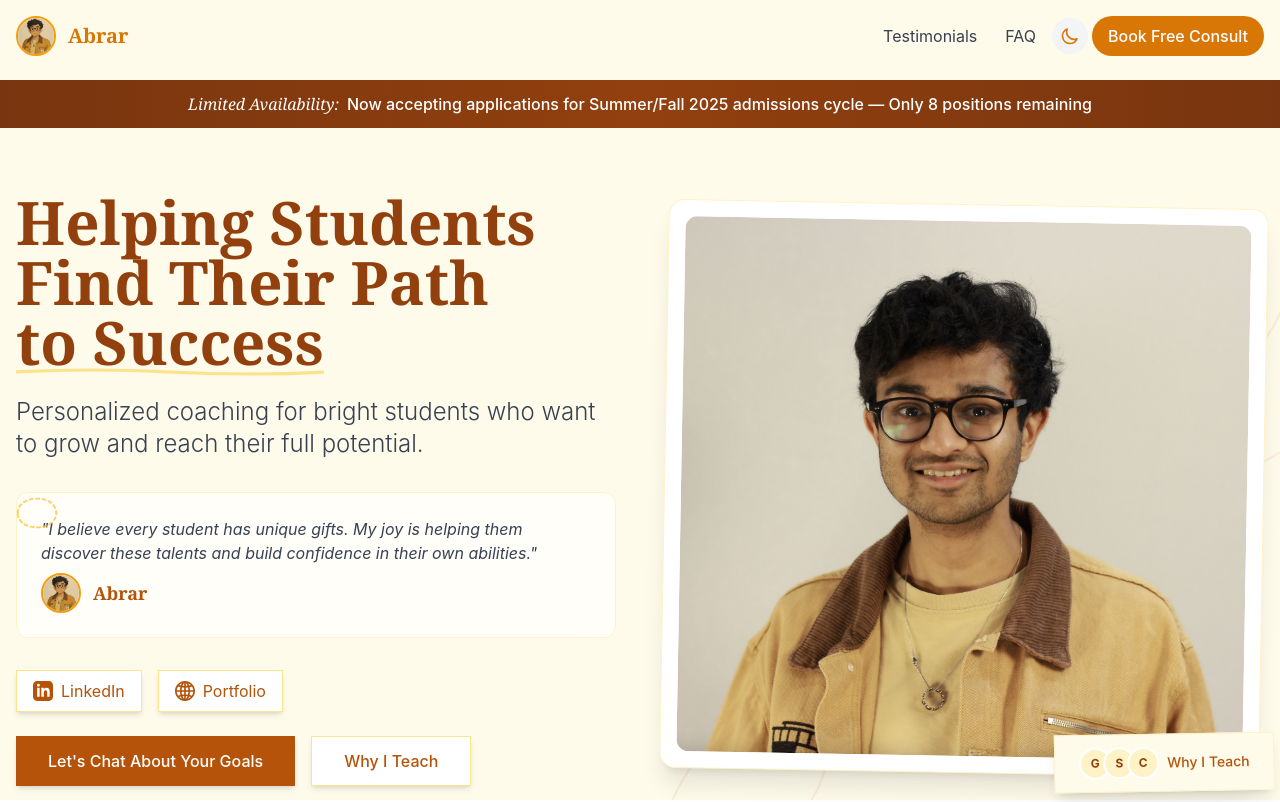
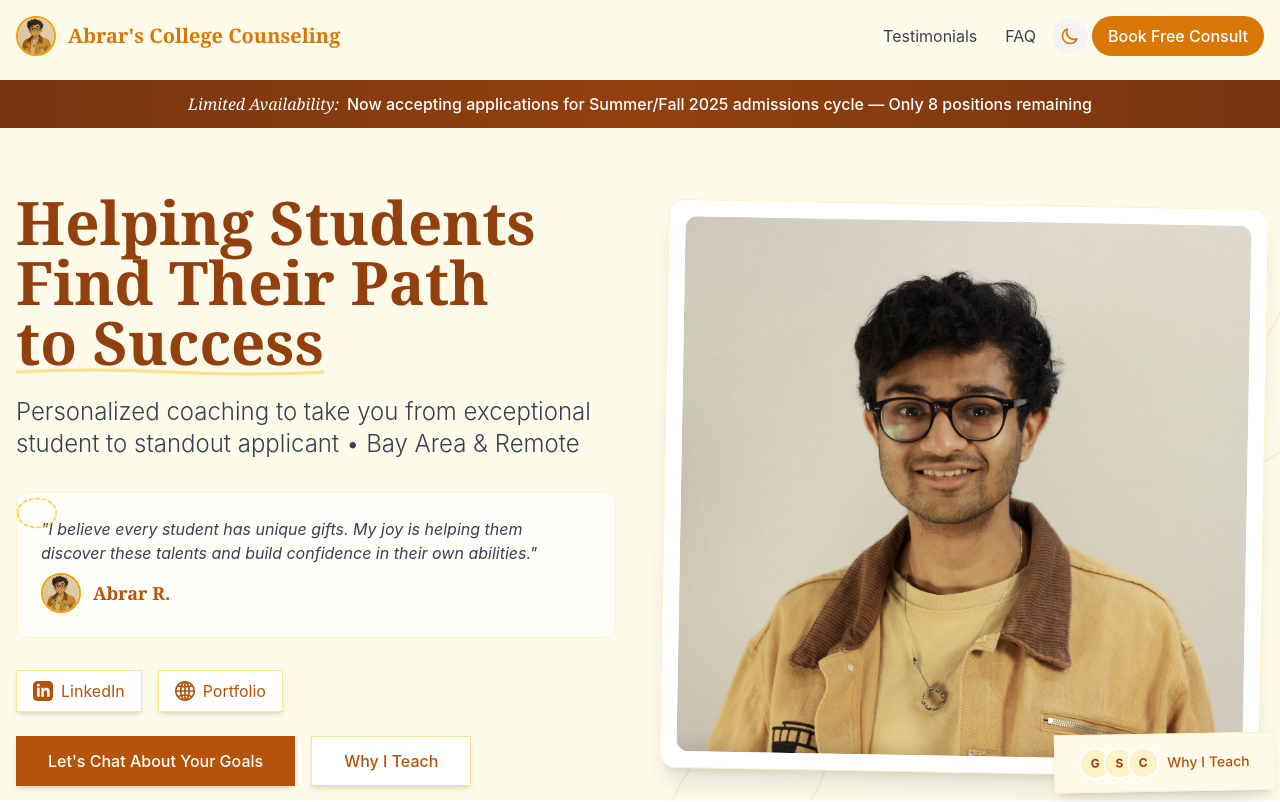
Before and after one commit to abrarfrahman/college-counseling, a React (Create React App) app: page / in a window 1280 px wide. Shown: the top 802 px of the page. Built offline with nearby package versions, Linux system fonts and the light colour scheme.

Commit message:
updated header

```diff
--- a/src/components/sections/HumbleHero.tsx
+++ b/src/components/sections/HumbleHero.tsx
@@ -24,7 +24,7 @@ const HumbleHero = () => {
             </h1>
 
             <p className="text-xl md:text-2xl text-gray-700 dark:text-gray-300 mb-8 font-light">
-              Personalized coaching for bright students who want to grow and reach their full potential.
+              From exceptional student to standout applicant • Bay Area & Remote
             </p>
 
             <div className="bg-white/70 dark:bg-gray-800/70 backdrop-blur-md rounded-xl p-6 border border-amber-100 dark:border-amber-900/30 mb-8 relative">
@@ -47,7 +47,7 @@ const HumbleHero = () => {
                   />
                 </div>
                 <span className="text-lg font-serif font-semibold text-amber-700 dark:text-amber-500">
-                  Abrar
+                  Abrar R.
                 </span>
               </div>
             </div>
--- a/src/components/simplified/SimpleNavbar.tsx
+++ b/src/components/simplified/SimpleNavbar.tsx
@@ -48,7 +48,7 @@ const SimpleNavbar: React.FC<NavbarProps> = ({ isDarkMode, toggleDarkMode }) =>
             />
           </div>
           <span className="text-xl font-serif font-bold text-amber-600 dark:text-amber-400">
-            Abrar
+            Abrar's College Counseling
           </span>
         </div>
 
```
Also changed, not shown: src/components/simplified/SimpleNavbar.js (+1 -1 lines), src/components/sections/HumbleHero.js.
